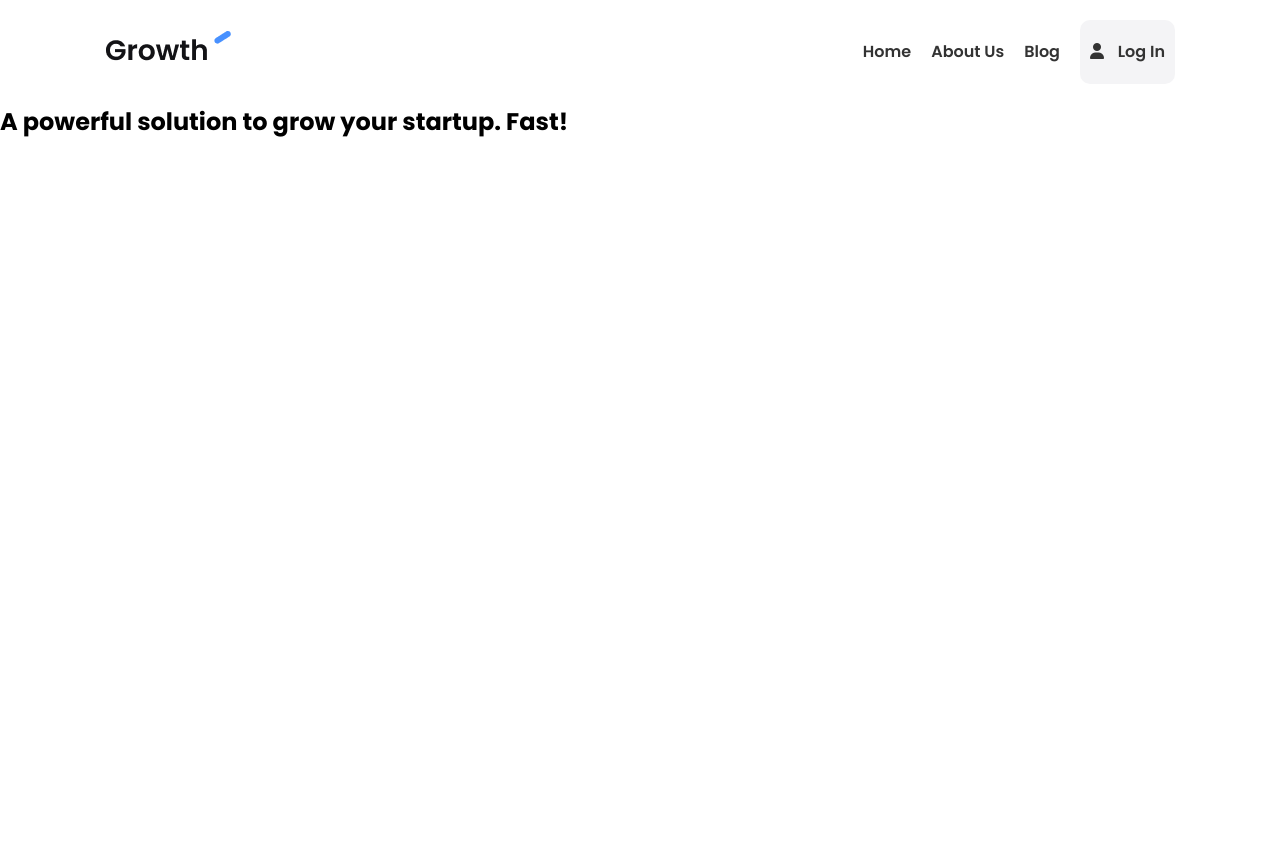
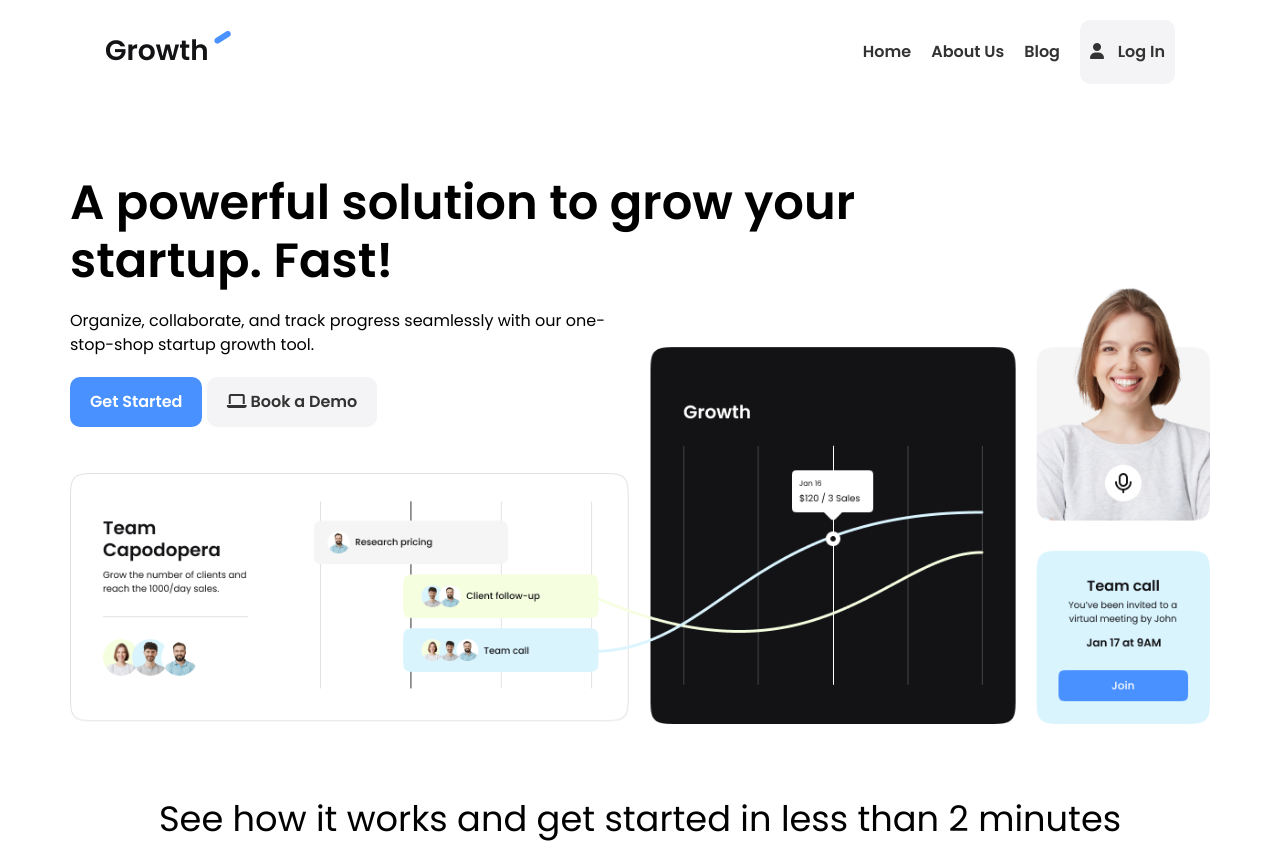
Before and after one commit to o41-commit/Growth-App, a plain HTML site: page index.html in a window 1280 px wide. Before the commit the page ends 800 px from the top, so only its background shows below. Drawn offline with Linux system fonts and the light colour scheme.

Commit message:
navbar, hero section

```diff
--- a/css/stlye.css
+++ b/css/stlye.css
@@ -66,6 +66,29 @@ img {
   margin-left: 10px;
 }
 
+/* Hero Section */
+
+.hero {
+  margin-bottom: 50px;
+  margin: 70px;
+}
+
+.hero .container {
+  background: url(../images/hero-bg.png) no-repeat;
+  background-size: contain;
+  background-position: center bottom;
+  height: 550px;
+}
+
+.hero .hero-content {
+  width: 70%;
+}
+
+.hero .hero-text {
+  width: 70%;
+  margin-bottom: 20px;
+}
+
 /* ultlity classes */
 
 .contanier {
@@ -112,3 +135,43 @@ img {
   display: block;
   width: 100%;
 }
+
+/* Text Classes */
+.text-xxl {
+  font-size: 3rem;
+  line-height: 1.2;
+  font-weight: 600;
+  margin: 40px 0 20px;
+}
+
+.text-xl {
+  font-size: 2.2rem;
+  line-height: 1.4;
+  font-weight: normal;
+  margin: 40px 0 20px;
+}
+
+.text-lg {
+  font-size: 1.8rem;
+  line-height: 1.4;
+  font-weight: normal;
+  margin: 30px 0 20px;
+}
+
+.text-md {
+  font-size: 1.2rem;
+  line-height: 1.4;
+  font-weight: normal;
+  margin: 20px 0 10px;
+}
+
+.text-sm {
+  font-size: 0.9rem;
+  line-height: 1.4;
+  font-weight: normal;
+  margin: 10px 0 5px;
+}
+
+.text-center {
+  text-align: center;
+}
--- a/index.html
+++ b/index.html
@@ -57,7 +57,26 @@
           <h1 class="hero-heading text-xxl">
             A powerful solution to grow your startup. Fast!
           </h1>
+          <p class="hero-text">
+            Organize, collaborate, and track progress seamlessly with our
+            one-stop-shop startup growth tool.
+          </p>
+          <div class="hero-buttons">
+            <a href="#" class="btn btn-primary">Get Started</a>
+            <a href="#" class="btn"
+              ><i class="fas fa-laptop"></i> Book a Demo</a
+            >
+          </div>
         </div>
+      </div>
+    </section>
+
+    <!--Video section-->
+    <section class="video bg-black">
+      <div class="container-sm">
+        <h2 class="video-heading text-xl text-center">
+          See how it works and get started in less than 2 minutes
+        </h2>
       </div>
     </section>
 
```
